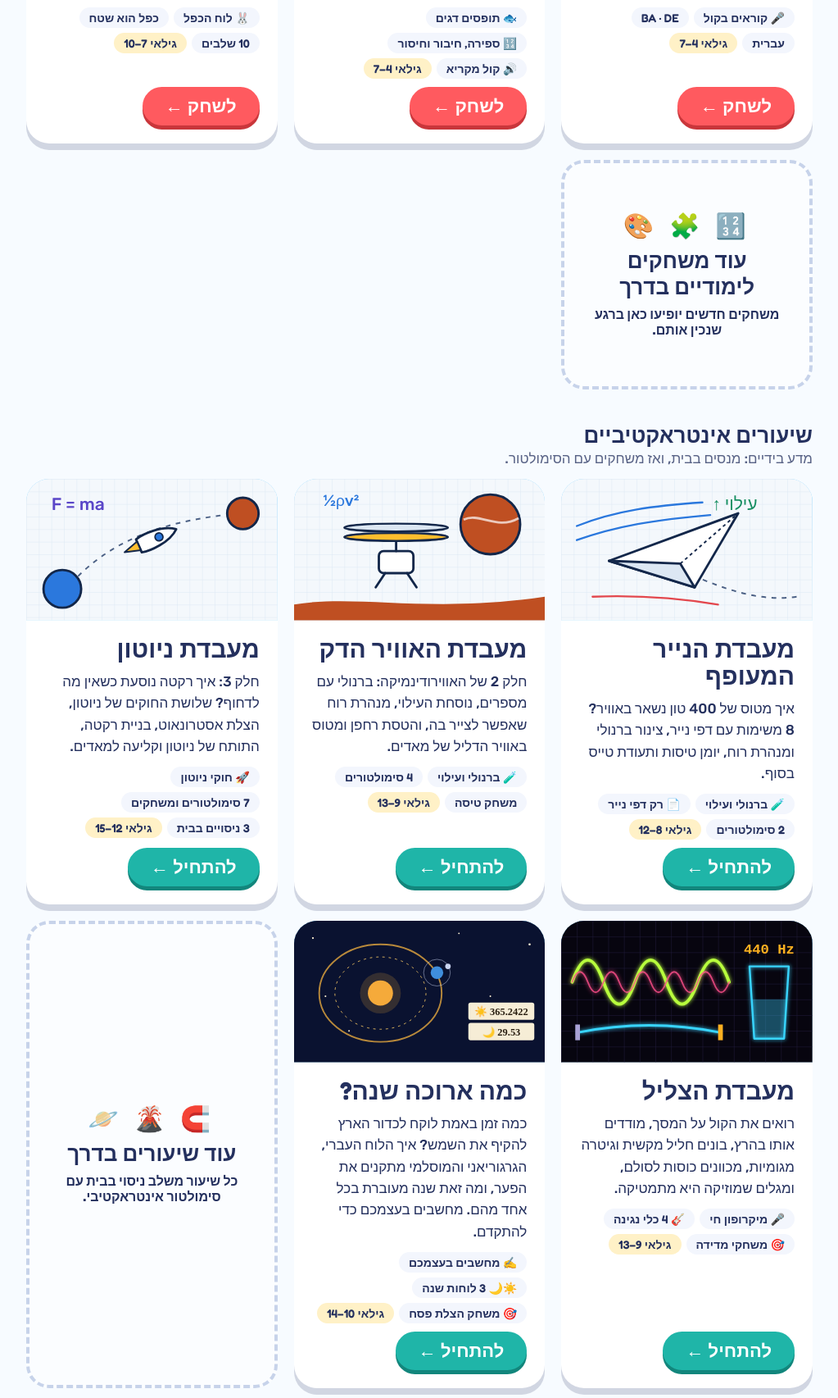
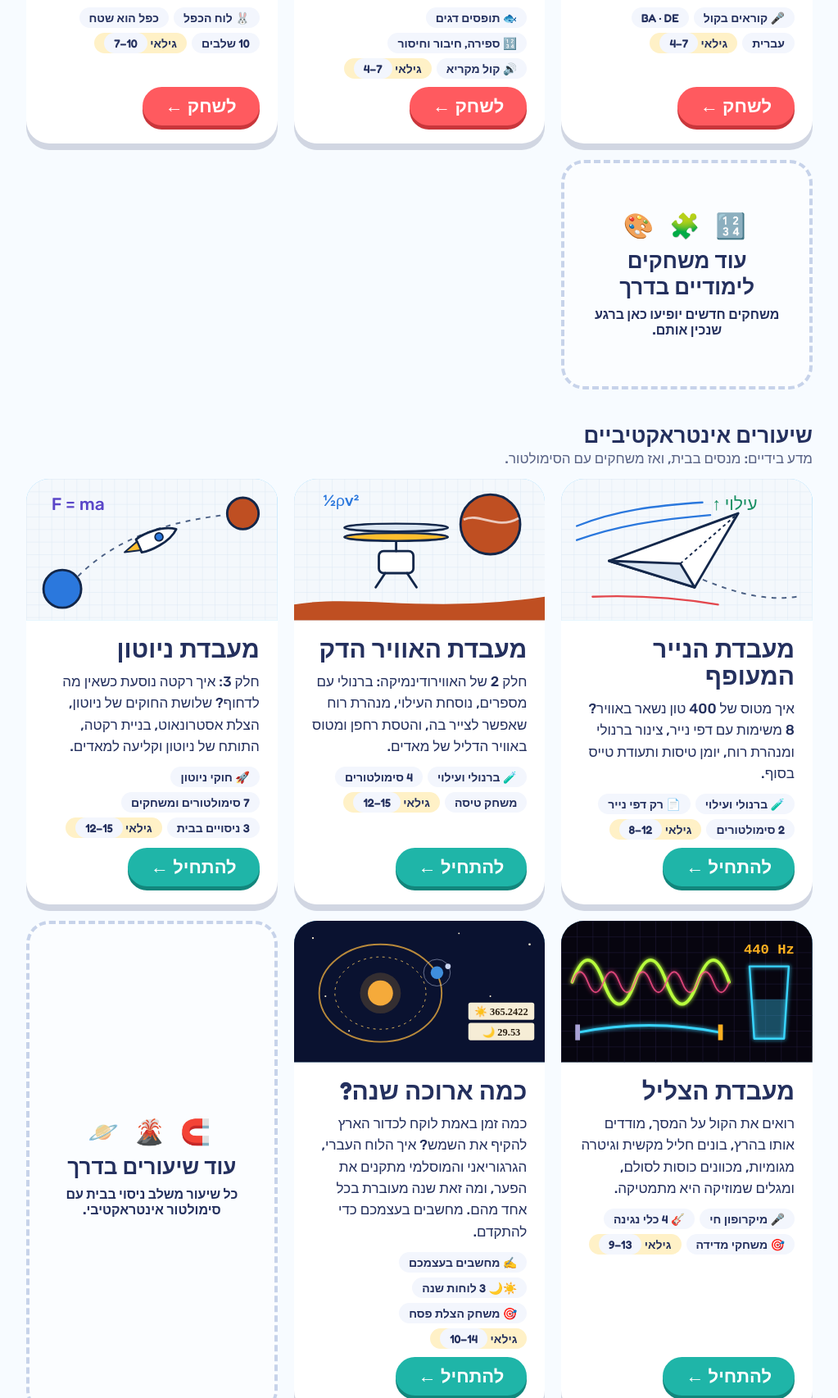
Before and after one commit to rennenc/brain-snacks, a plain HTML site: page site/index.html in a window 1280 px wide. Shown: the part 741-2446 px from the top of the page at 82% size, without its empty margins (128-1151 px from the left). Drawn offline with Linux system fonts and the light colour scheme.

Commit message:
Catalogue: show age ranges in the right order, Thin Air Lab is 12–15
In right-to-left text "9–13" displayed as "13–9", so the range now sits in its own left-to-right span.

Co-Authored-By: Claude Opus 5.5 <noreply@anthropic.com>

```diff
--- a/site/catalog.json
+++ b/site/catalog.json
@@ -103,8 +103,8 @@
       "title_en": "The Thin Air Lab",
       "path": "lessons/thin-air-lab/",
       "ages": [
-        9,
-        13
+        12,
+        15
       ],
       "languages": [
         "he"
--- a/site/index.html
+++ b/site/index.html
@@ -119,7 +119,7 @@ footer{max-width:960px;margin:0 auto;padding-block:0 32px;text-align:center;font
       <div class="body">
         <h2 class="en" lang="en">Rotem's Sky Letters</h2>
         <p>קוראים בקול את ההברה או המילה, והציפור עפה דרך השער. אוספים כוכבים ופותחים 17 ציפורים, ולכל אחת כוח מיוחד.</p>
-        <div class="tags"><span>🎤 קוראים בקול</span><span lang="en">BA · DE</span><span>עברית</span><span class="age">גילאי 4–7</span></div>
+        <div class="tags"><span>🎤 קוראים בקול</span><span lang="en">BA · DE</span><span>עברית</span><span class="age">גילאי <span dir="ltr">4–7</span></span></div>
         <span class="play-btn">לשחק ←</span>
       </div>
     </a>
@@ -138,7 +138,7 @@ footer{max-width:960px;margin:0 auto;padding-block:0 32px;text-align:center;font
       <div class="body">
         <h2>דגי המספרים</h2>
         <p>שומעים איזה מספר הדייג מחפש, ותופסים את הדג הנכון. ספירה, זיהוי מספרים, חיבור וחיסור, ובכל שלב דג חדש לאקווריום.</p>
-        <div class="tags"><span>🐟 תופסים דגים</span><span>🔢 ספירה, חיבור וחיסור</span><span>🔊 קול מקריא</span><span class="age">גילאי 4–7</span></div>
+        <div class="tags"><span>🐟 תופסים דגים</span><span>🔢 ספירה, חיבור וחיסור</span><span>🔊 קול מקריא</span><span class="age">גילאי <span dir="ltr">4–7</span></span></div>
         <span class="play-btn">לשחק ←</span>
       </div>
     </a>
@@ -152,7 +152,7 @@ footer{max-width:960px;margin:0 auto;padding-block:0 32px;text-align:center;font
       <div class="body">
         <h2>ארנבי הכפל</h2>
         <p>לוח הכפל כמו שלא ראיתם: בונים גינות מלבניות, הארנבים קופצים מכל ריבוע, ומגלים שכפל הוא שטח. 10 שלבים ומשפחת ארנבים לאסוף.</p>
-        <div class="tags"><span>🐰 לוח הכפל</span><span>כפל הוא שטח</span><span>10 שלבים</span><span class="age">גילאי 7–10</span></div>
+        <div class="tags"><span>🐰 לוח הכפל</span><span>כפל הוא שטח</span><span>10 שלבים</span><span class="age">גילאי <span dir="ltr">7–10</span></span></div>
         <span class="play-btn">לשחק ←</span>
       </div>
     </a>
@@ -184,11 +184,11 @@ footer{max-width:960px;margin:0 auto;padding-block:0 32px;text-align:center;font
       <div class="body">
         <h2>מעבדת הנייר המעופף</h2>
         <p>איך מטוס של 400 טון נשאר באוויר? 8 משימות עם דפי נייר, צינור ברנולי ומנהרת רוח, יומן טיסות ותעודת טייס בסוף.</p>
-        <div class="tags"><span>🧪 ברנולי ועילוי</span><span>📄 רק דפי נייר</span><span>2 סימולטורים</span><span class="age">גילאי 8–12</span></div>
+        <div class="tags"><span>🧪 ברנולי ועילוי</span><span>📄 רק דפי נייר</span><span>2 סימולטורים</span><span class="age">גילאי <span dir="ltr">8–12</span></span></div>
         <span class="play-btn lesson">להתחיל ←</span>
       </div>
     </a>
-    <a class="card" href="lessons/thin-air-lab/" data-kind="lesson" data-age-min="9" data-age-max="13">
+    <a class="card" href="lessons/thin-air-lab/" data-kind="lesson" data-age-min="12" data-age-max="15">
       <svg class="art" viewBox="0 0 320 180" role="img" aria-label="רחפן קטן מרחף מעל קרקע חלודה, ומאדים ברקע על נייר משבצות">
         <defs><pattern id="gridm" width="16" height="16" patternUnits="userSpaceOnUse"><path d="M16 0H0V16" fill="none" stroke="#DCE7F3" stroke-width="1"/></pattern></defs>
         <rect width="320" height="180" fill="#F4F8FC"/><rect width="320" height="180" fill="url(#gridm)"/>
@@ -206,7 +206,7 @@ footer{max-width:960px;margin:0 auto;padding-block:0 32px;text-align:center;font
       <div class="body">
         <h2>מעבדת האוויר הדק</h2>
         <p>חלק 2 של האווירודינמיקה: ברנולי עם מספרים, נוסחת העילוי, מנהרת רוח שאפשר לצייר בה, והטסת רחפן ומטוס באוויר הדליל של מאדים.</p>
-        <div class="tags"><span>🧪 ברנולי ועילוי</span><span>4 סימולטורים</span><span>משחק טיסה</span><span class="age">גילאי 9–13</span></div>
+        <div class="tags"><span>🧪 ברנולי ועילוי</span><span>4 סימולטורים</span><span>משחק טיסה</span><span class="age">גילאי <span dir="ltr">12–15</span></span></div>
         <span class="play-btn lesson">להתחיל ←</span>
       </div>
     </a>
@@ -227,7 +227,7 @@ footer{max-width:960px;margin:0 auto;padding-block:0 32px;text-align:center;font
       <div class="body">
         <h2>מעבדת ניוטון</h2>
         <p>חלק 3: איך רקטה נוסעת כשאין מה לדחוף? שלושת החוקים של ניוטון, הצלת אסטרונאוט, בניית רקטה, התותח של ניוטון וקליעה למאדים.</p>
-        <div class="tags"><span>🚀 חוקי ניוטון</span><span>7 סימולטורים ומשחקים</span><span>3 ניסויים בבית</span><span class="age">גילאי 12–15</span></div>
+        <div class="tags"><span>🚀 חוקי ניוטון</span><span>7 סימולטורים ומשחקים</span><span>3 ניסויים בבית</span><span class="age">גילאי <span dir="ltr">12–15</span></span></div>
         <span class="play-btn lesson">להתחיל ←</span>
       </div>
     </a>
@@ -249,7 +249,7 @@ footer{max-width:960px;margin:0 auto;padding-block:0 32px;text-align:center;font
       <div class="body">
         <h2>מעבדת הצליל</h2>
         <p>רואים את הקול על המסך, מודדים אותו בהרץ, בונים חליל מקשית וגיטרה מגומיות, מכוונים כוסות לסולם, ומגלים שמוזיקה היא מתמטיקה.</p>
-        <div class="tags"><span>🎤 מיקרופון חי</span><span>🎸 4 כלי נגינה</span><span>🎯 משחקי מדידה</span><span class="age">גילאי 9–13</span></div>
+        <div class="tags"><span>🎤 מיקרופון חי</span><span>🎸 4 כלי נגינה</span><span>🎯 משחקי מדידה</span><span class="age">גילאי <span dir="ltr">9–13</span></span></div>
         <span class="play-btn lesson">להתחיל ←</span>
       </div>
     </a>
@@ -269,7 +269,7 @@ footer{max-width:960px;margin:0 auto;padding-block:0 32px;text-align:center;font
       <div class="body">
         <h2>כמה ארוכה שנה?</h2>
         <p>כמה זמן באמת לוקח לכדור הארץ להקיף את השמש? איך הלוח העברי, הגרגוריאני והמוסלמי מתקנים את הפער, ומה זאת שנה מעוברת בכל אחד מהם. מחשבים בעצמכם כדי להתקדם.</p>
-        <div class="tags"><span>✍ מחשבים בעצמכם</span><span>☀️🌙 3 לוחות שנה</span><span>🎯 משחק הצלת פסח</span><span class="age">גילאי 10–14</span></div>
+        <div class="tags"><span>✍ מחשבים בעצמכם</span><span>☀️🌙 3 לוחות שנה</span><span>🎯 משחק הצלת פסח</span><span class="age">גילאי <span dir="ltr">10–14</span></span></div>
         <span class="play-btn lesson">להתחיל ←</span>
       </div>
     </a>
```
Also changed, not shown: 2 other files.
